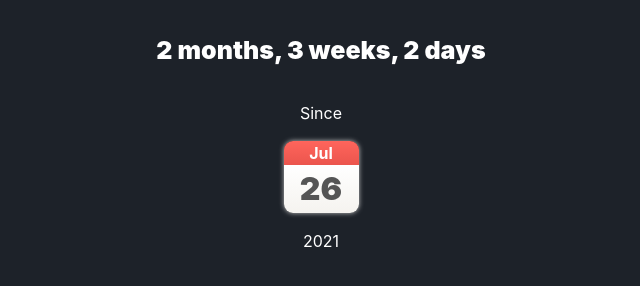
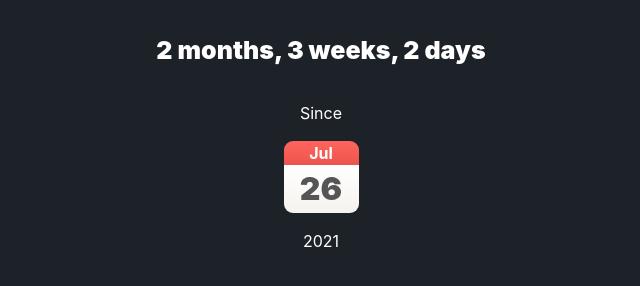
Before and after one commit to jamesrampton/since, a plain HTML site: page index.html in a window 1280 px wide. Shown: the full height of the page, 319-959 px from the left. Drawn offline with Linux system fonts and the dark colour scheme.

Commit message:
Remove calendar box shadow in dark mode

```diff
--- a/index.html
+++ b/index.html
@@ -62,6 +62,9 @@
             }
             body, html {
                 background-color: #1d2229;
+            }
+            .calendar {
+                box-shadow: none;
             }
         }
     </style>
```
